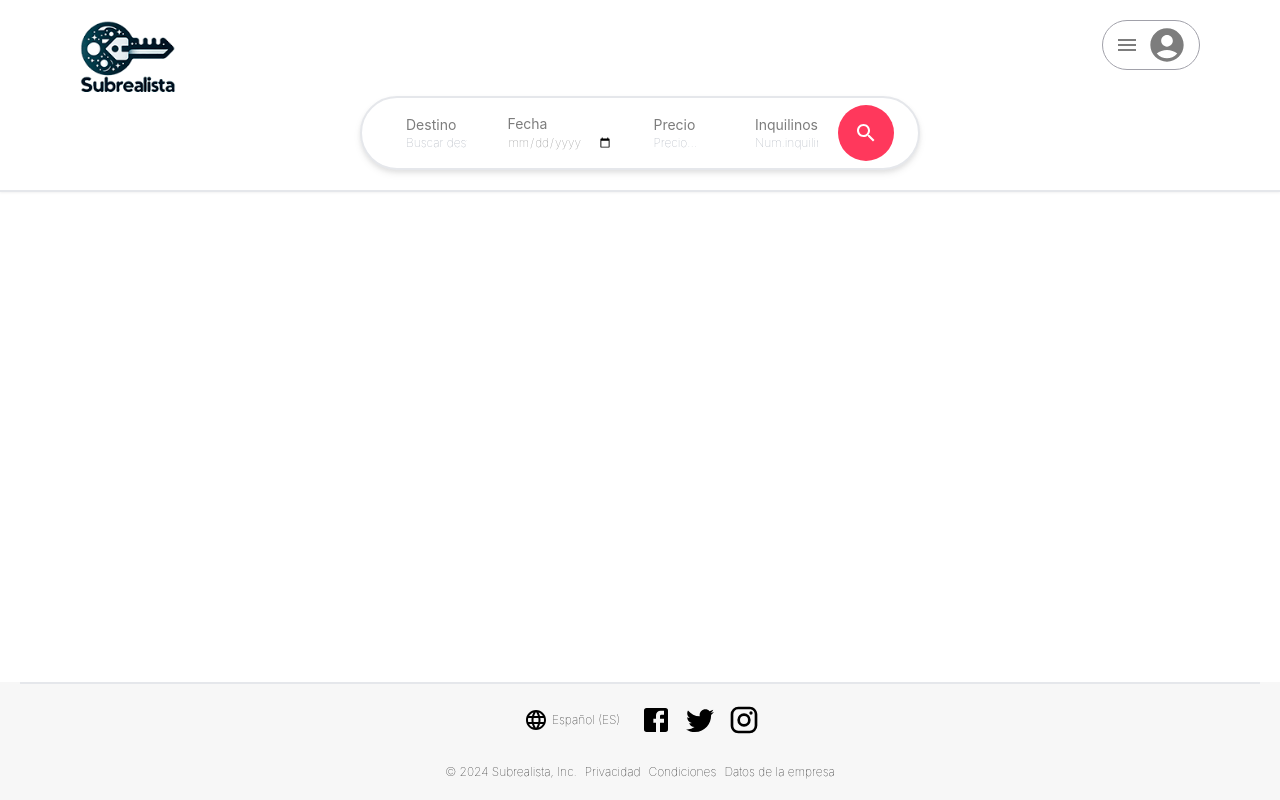
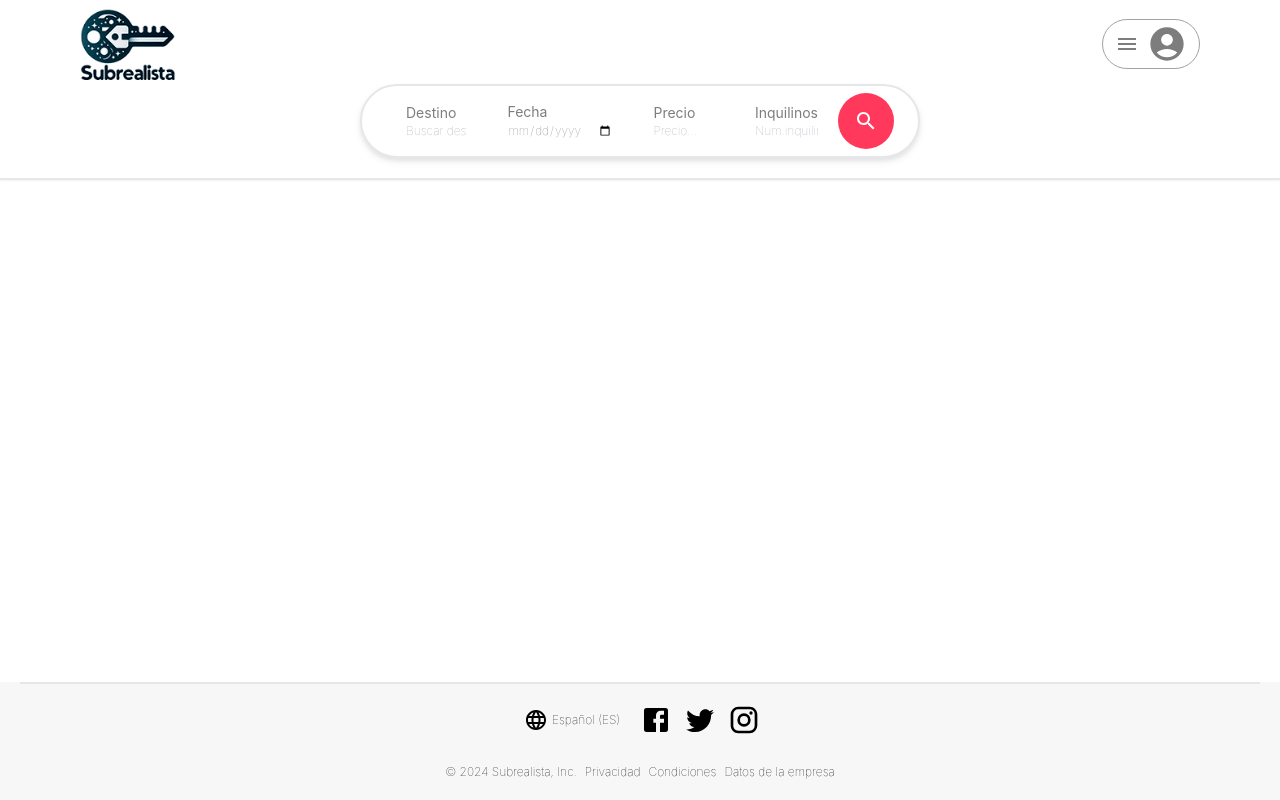
Before and after one commit to Manuel080696/front-subrealista, a React (Vite) app: page / in a window 1280 px wide. Built offline with nearby package versions, Linux system fonts and the light colour scheme.

Commit message:
Arreglo en header

```diff
--- a/src/components/header.jsx
+++ b/src/components/header.jsx
@@ -11,7 +11,7 @@ import { useState } from "react";
 export function Header() {
   const [active, setActive] = useState(false);
   return (
-    <header className="min-h-min h-min fixed bottom-0 z-50 bg-[var(--primary-color)] md:top-0 md:sticky md:py-5 md:border-solid md:border-b-2 md:drop-shadow-sm">
+    <header className="min-h-min h-min fixed bottom-0 z-50 bg-[var(--primary-color)] md:top-0 md:sticky md:pt-2 md:pb-5 md:border-solid md:border-b-2 md:drop-shadow-sm">
       {/*Header de móvil*/}
       <ul className="flex flex-row w-screen justify-center items-center h-16 text-[var(--quintanary-color)] text-xs md:hidden">
         <li className="w-24 active:text-[var(--quaternary-color)]   ">
@@ -45,7 +45,7 @@ export function Header() {
 
       {/*Header de PC*/}
       <nav className="hidden md:flex md:flex-col md:w-screen md:px-20 md:items-center md:h-min md:text-[var(--quintanary-color)] md:text-xs md:gap-y-1">
-        <section className="flex flex-row justify-between w-full">
+        <section className="flex flex-row justify-between items-center w-full">
           <Link
             to="/"
             className="flex flex-col justify-center items-center h-3/5"
```
